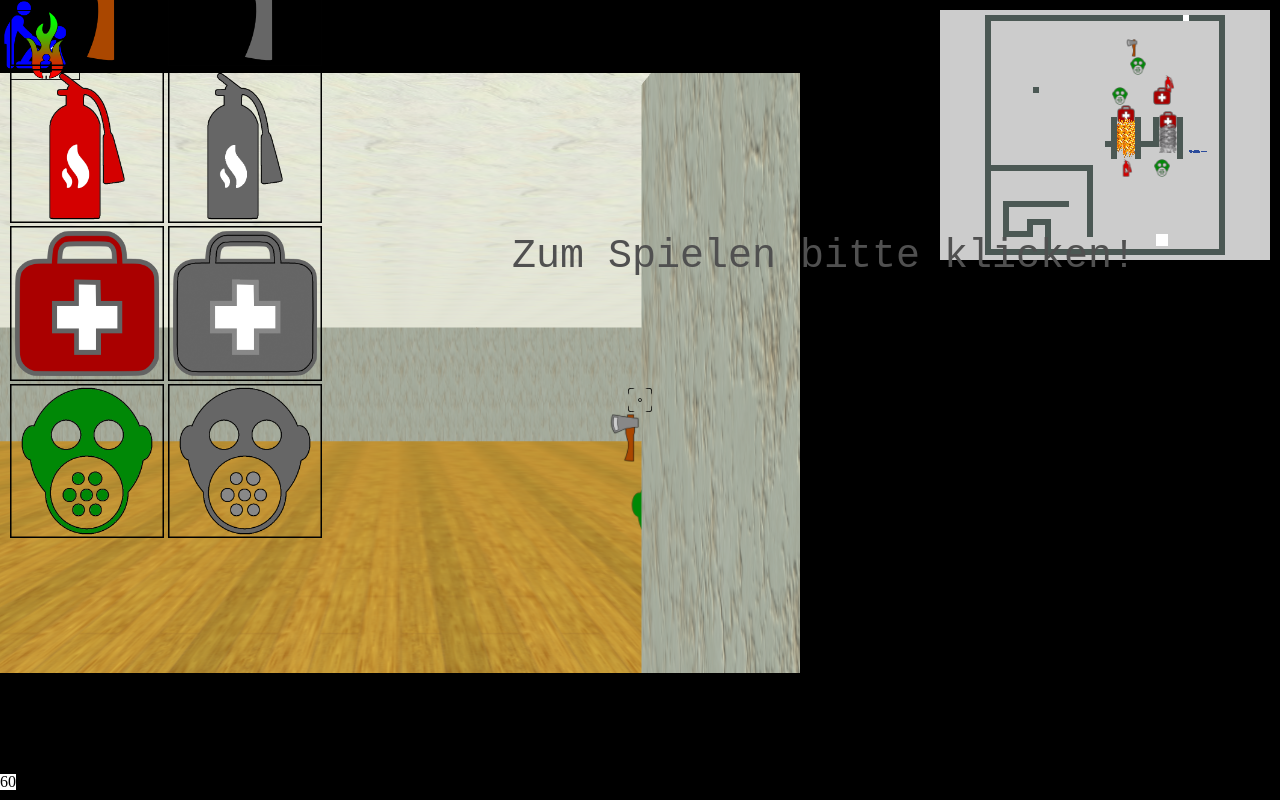
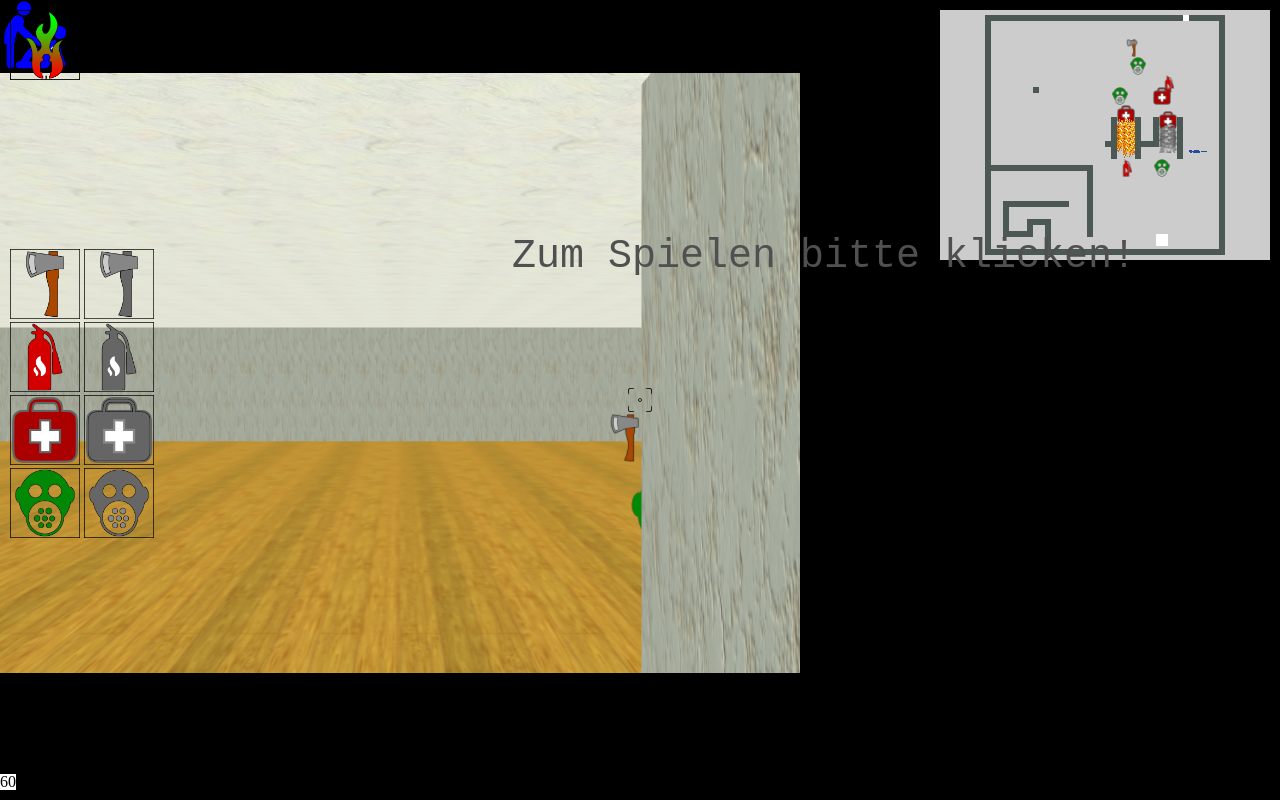
Before and after one commit to frigge/Webprogrammierung-Labyrinth, a plain HTML site: page source/index.html in a window 1280 px wide. Drawn offline with Linux system fonts and the light colour scheme; animation ran at ten frames a second.

Commit message:
HUD
Feuerlöscheranzeige bei Aktivierung funktioniert jetzt

```diff
--- a/source/controller/lab_OverlayController.js
+++ b/source/controller/lab_OverlayController.js
@@ -25,7 +25,9 @@ lab_OverlayController.prototype.update = function() {
 	// Show items in inventory on HUD
     for (var  slot in player.inventory) {
 		if (player.inventory[slot].type == 'axe') hudAxe.innerHTML = '<img src="resources/images/axe_on.png" width="70px" height="70px" />';
-		if (player.inventory[slot].type == 'fireExtinguisher') hudExtinguisher.innerHTML = '<img src="resources/images/extinguisher_on.png" width="70px" height="70px" />';
+		if (player.inventory[slot].type == 'fireExtinguisher') {
+			hudExtinguisher.innerHTML = '<img src="resources/images/extinguisher_on.png" width="70px" height="70px" />';
+		}
 		if (player.inventory[slot].type == 'mediKit') hudMedikit.innerHTML = '<img src="resources/images/medikit_on.png" width="70px" height="70px" />';
 		if (player.inventory[slot].type == 'gasMask') hudGasmask.innerHTML = '<img src="resources/images/gasmask_on.png" width="70px" height="70px" />';
 		if (player.inventory[slot].type == 'resident') hudResident.innerHTML = '<img src="resources/images/resident_on.png" width="70px" height="70px" />';
@@ -34,7 +36,11 @@ lab_OverlayController.prototype.update = function() {
 	// Show active items
     if(player.activeItem !== undefined) {
 		if (player.activeItem.type == 'axe') hudAxe.innerHTML = '<img src="resources/images/axe_active.png" width="70px" height="70px" />';
-		if (player.activeItem.type == 'fireExtinguisher') hudExtinguisher.innerHTML = '<img src="resources/images/extinguisher_active.png" width="70px" height="70px" />';
+		if (player.activeItem.type == 'fireExtinguisher') {
+			if (player.activeItem.amountUses == 3) hudExtinguisher.innerHTML = '<img src="resources/images/extinguisher_active.png" width="70px" height="70px" />';
+			if (player.activeItem.amountUses == 2) hudExtinguisher.innerHTML = '<img src="resources/images/extinguisher_active_2-3.png" width="70px" height="70px" />';
+			if (player.activeItem.amountUses == 1) hudExtinguisher.innerHTML = '<img src="resources/images/extinguisher_active_1-3.png" width="70px" height="70px" />';
+		}
 		if (player.activeItem.type == 'mediKit') hudMedikit.innerHTML = '<img src="resources/images/medikit_active.png" width="70px" height="70px" />';
 		if (player.activeItem.type == 'gasMask') hudGasmask.innerHTML = '<img src="resources/images/gasmask_active.png" width="70px" height="70px" />';
 	}
--- a/source/index.html
+++ b/source/index.html
@@ -89,26 +89,28 @@
         <!-- HUD-Inventory -->
         <div id="hud-inventory">
 			<div id="axe">
-            	<img src="resources/images/axe_on.png" width="15%" height="15%" />
-            	<img src="resources/images/axe_off.png" width="15%" height="15%" />
+            	<img src="resources/images/axe_on.png" width="70px" height="70px" />
+            	<img src="resources/images/axe_off.png" width="70px" height="70px" />
             </div>
 			<div id="extinguisher">
-            	<img src="resources/images/extinguisher_on.png" width="15%" height="15%" />
-            	<img src="resources/images/extinguisher_off.png" width="15%" height="15%" />
+            	<img src="resources/images/extinguisher_on.png" width="70px" height="70px" />
+            	<img src="resources/images/extinguisher_off.png" width="70px" height="70px" />
             </div>
 			<div id="medikit">
-            	<img src="resources/images/medikit_on.png" width="15%" height="15%" />
-            	<img src="resources/images/medikit_off.png" width="15%" height="15%" />
+            	<img src="resources/images/medikit_on.png" width="70px" height="70px" />
+            	<img src="resources/images/medikit_off.png" width="70px" height="70px" />
             </div>
 			<div id="gasmask">
-            	<img src="resources/images/gasmask_on.png" width="15%" height="15%" />
-            	<img src="resources/images/gasmask_off.png" width="15%" height="15%" />
+            	<img src="resources/images/gasmask_on.png" width="70px" height="70px" />
+            	<img src="resources/images/gasmask_off.png" width="70px" height="70px" />
             </div>
         </div>
+
         <!--instructions overlay-->
         <div id="instructions">
             Zum Spielen bitte klicken!
         </div>
+
 	</div>
 </div>
 
```
Also changed, not shown: source/resources/images/extinguisher_active_1-3.png (added), source/resources/images/extinguisher_on_1-3.png (added), source/resources/images/extinguisher_on_2-3.png (added).
